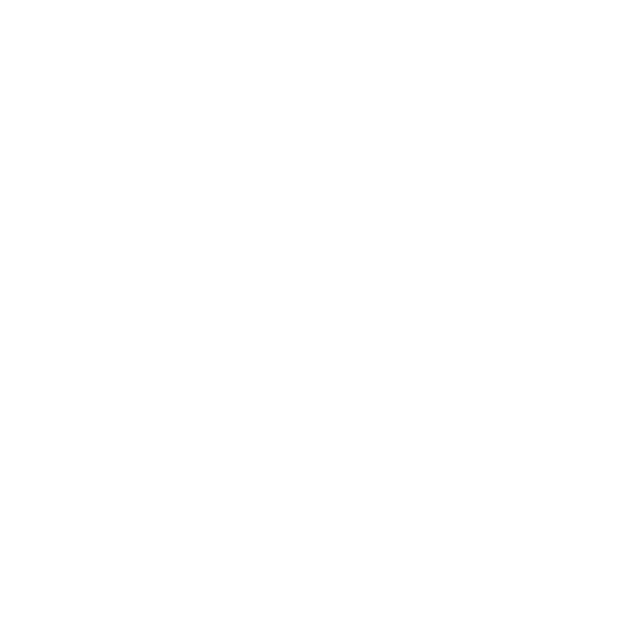
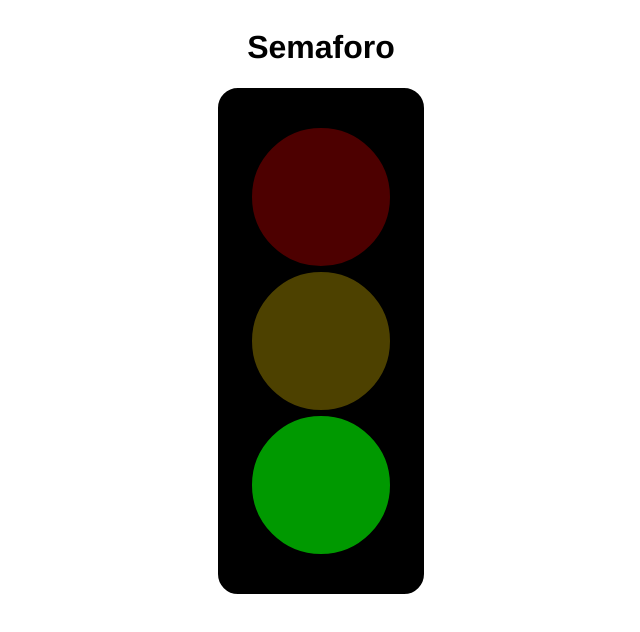
Before and after one commit to Angiekdena/Tareas, a plain HTML site: page Funciones/index.html in a window 1280 px wide. Shown: the whole page, without its empty margins (319-959 px from the left). Drawn offline with Linux system fonts and the light colour scheme.

Commit message:
Tarea Funciones

```diff
--- a/Funciones/index.html
+++ b/Funciones/index.html
@@ -0,0 +1,24 @@
+<!DOCTYPE html>
+<html lang="en">
+
+<head>
+    <meta charset="UTF-8">
+    <meta name="viewport" content="width=device-width, initial-scale=1.0">
+    <title>Semaforo</title>
+    <link rel="stylesheet" href="style.css">
+</head>
+
+<body>
+    <div class="container">
+        <h1>Semaforo</h1>
+        <div class="semaforo">
+            <div class="circulo rojo"></div>
+            <div class="circulo amarillo"></div>
+            <div class="circulo verde"></div>
+        </div>
+    </div>
+
+    <script src="script.js"></script>
+</body>
+
+</html>
--- a/Funciones/script.js
+++ b/Funciones/script.js
@@ -6,3 +6,32 @@
 // De rojo pasa a Verde.
 // De amarillo puede pasar a Rojo.
 // De Verde pasa a Amarillo.
+
+const arreglo = ["#009900", "#ffd700", "#ff0000"];
+let actual = 0;
+
+function cambiarColor(inicial) {
+  let color = arreglo[0];
+  let elemento = document.getElementsByClassName("verde");
+
+  if (inicial == 0) {
+    actual = 1;
+    document.getElementsByClassName("rojo")[0].style.backgroundColor = "rgb(255, 0, 0, 0.3)";
+  } else if (inicial == 1) {
+    actual = 2;
+    elemento = document.getElementsByClassName("amarillo");
+    document.getElementsByClassName("verde")[0].style.backgroundColor = "rgb(0, 153, 0, 0.3)";
+  } else {
+    actual = 0;
+    elemento = document.getElementsByClassName("rojo");
+    document.getElementsByClassName("amarillo")[0].style.backgroundColor = "rgb(255, 215, 0, 0.3)";
+  }
+
+  color = arreglo[inicial];
+
+  elemento[0].style.backgroundColor = color;
+}
+
+setInterval(() => {
+  cambiarColor(actual);
+}, 3000);
--- /dev/null
+++ b/Funciones/style.css
@@ -0,0 +1,37 @@
+.semaforo{
+    width: 200px;
+    height: 500px;
+    border-radius: 20px;
+    border: 3px solid black;
+    display: flex;
+    flex-direction: column;
+    justify-content: center;
+    align-items: center;
+    background-color: black;
+}
+.circulo{
+    width: 138px;
+    height: 138px;
+    border-radius: 50%;
+    border: 3px solid black;
+    background-color: white;
+}
+.rojo {
+    background-color: rgb(255, 0, 0, 0.3);
+}
+
+.amarillo {
+    background-color: rgb(255, 215, 0, 0.3);
+}
+
+.verde{
+    background-color: rgb(0, 153, 0, 0.3);
+}
+
+.container {
+    font-family: 'Franklin Gothic Medium', 'Arial Narrow', Arial, sans-serif;
+    display: flex;
+    flex-direction: column;
+    justify-content: center;
+    align-items: center;
+}
```
Also changed, not shown: For/index.html (+1 -0 lines).
